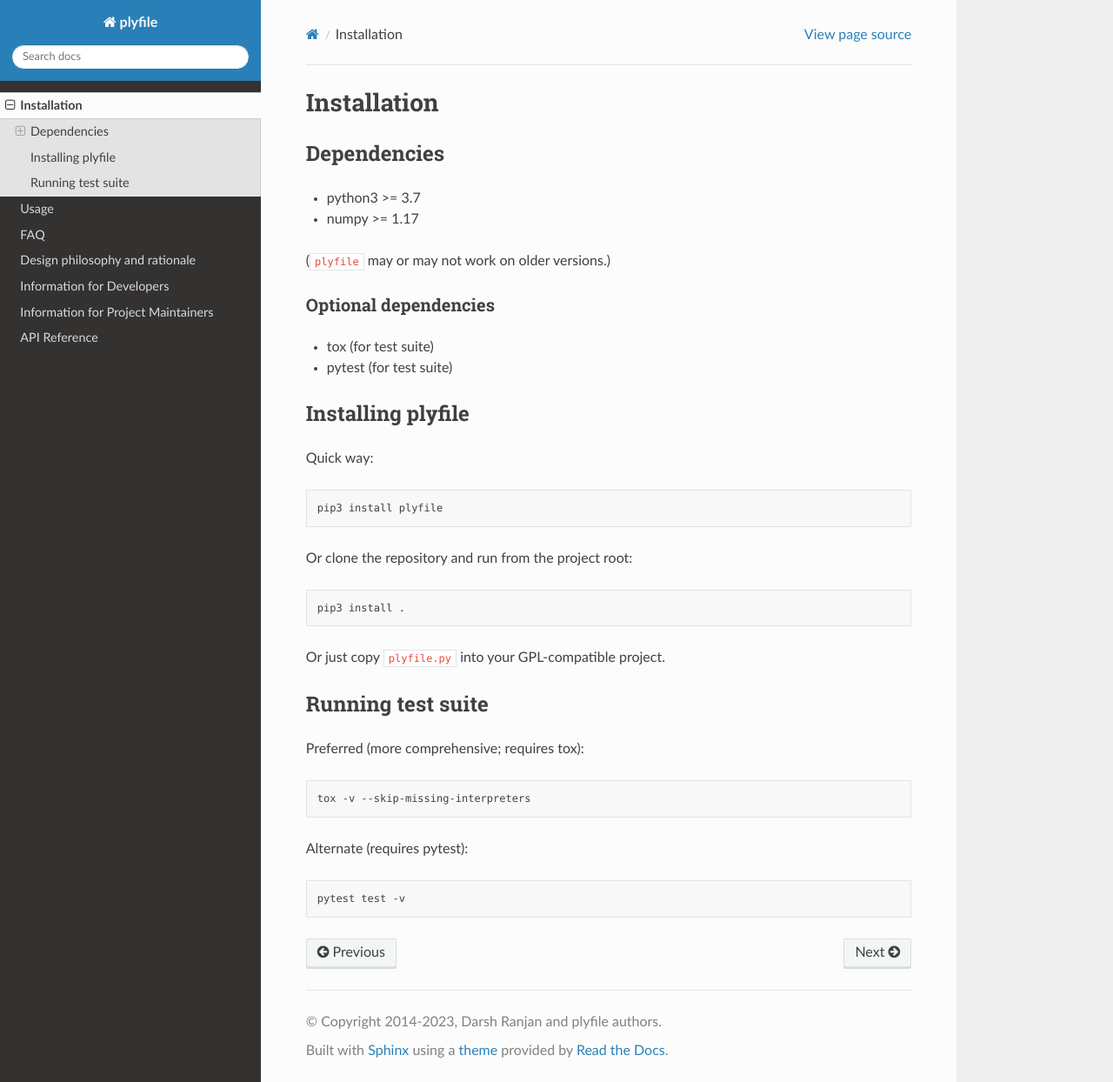
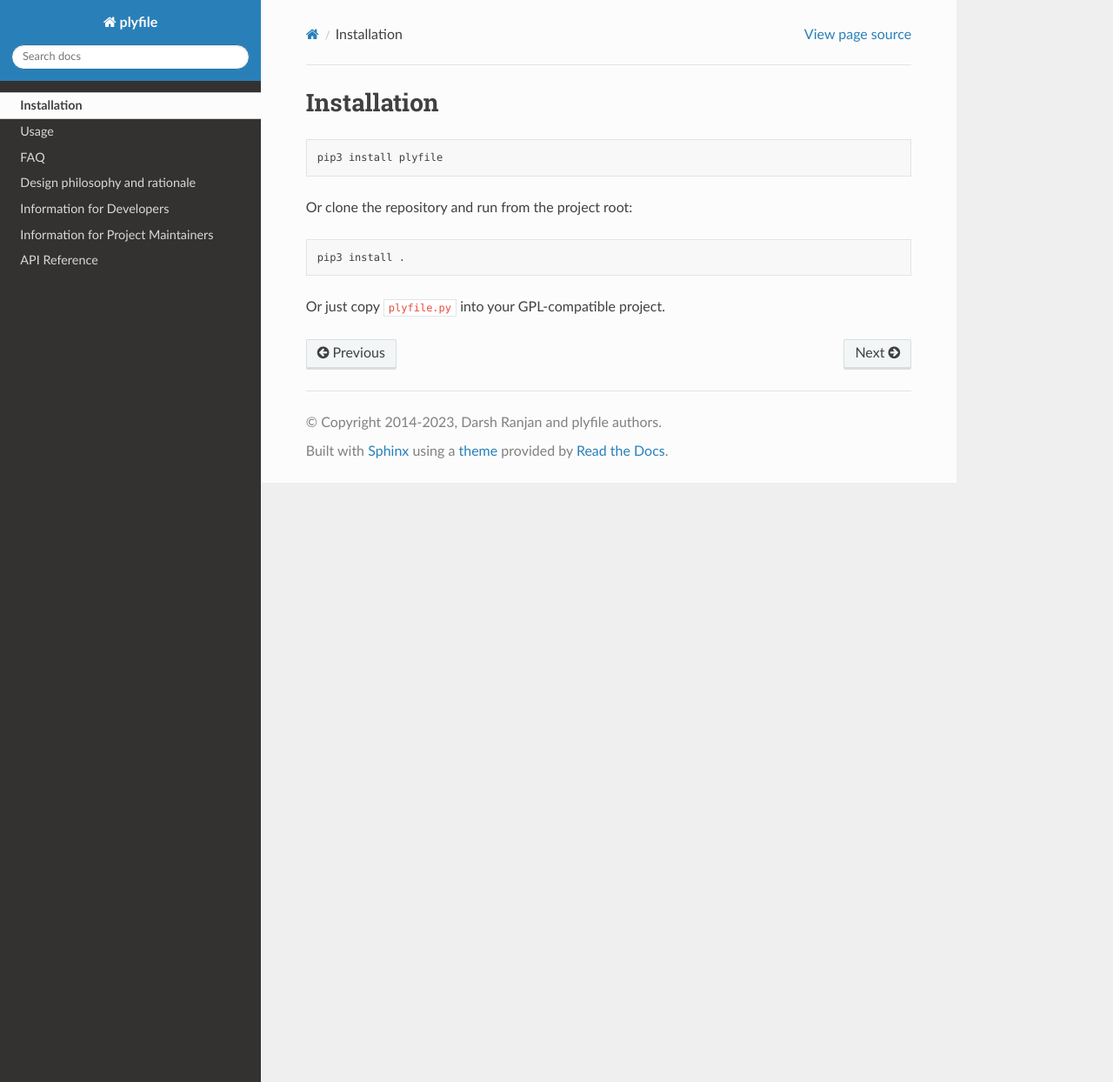
Before and after one commit to dranjan/python-plyfile, a Sphinx documentation site: the page built from doc/install.md, in a window 1280 px wide and 1244 px high. Shown: the whole window at 87% size. Built offline with Sphinx 7.4.7 and the Read the Docs theme 2.0.0, drawn with Linux system fonts in a browser that asks for light colours.

Commit message:
Remove redundant content from install.md

```diff
--- a/doc/install.md
+++ b/doc/install.md
@@ -1,20 +1,4 @@
 # Installation
-
-## Dependencies
-
-- python3 >= 3.7
-- numpy >= 1.17
-
-(`plyfile` may or may not work on older versions.)
-
-### Optional dependencies
-
-- tox (for test suite)
-- pytest (for test suite)
-
-## Installing plyfile
-
-Quick way:
 
     pip3 install plyfile
 
@@ -23,13 +7,3 @@
     pip3 install .
 
 Or just copy `plyfile.py` into your GPL-compatible project.
-
-## Running test suite
-
-Preferred (more comprehensive; requires tox):
-
-    tox -v --skip-missing-interpreters
-
-Alternate (requires pytest):
-
-    pytest test -v
```
